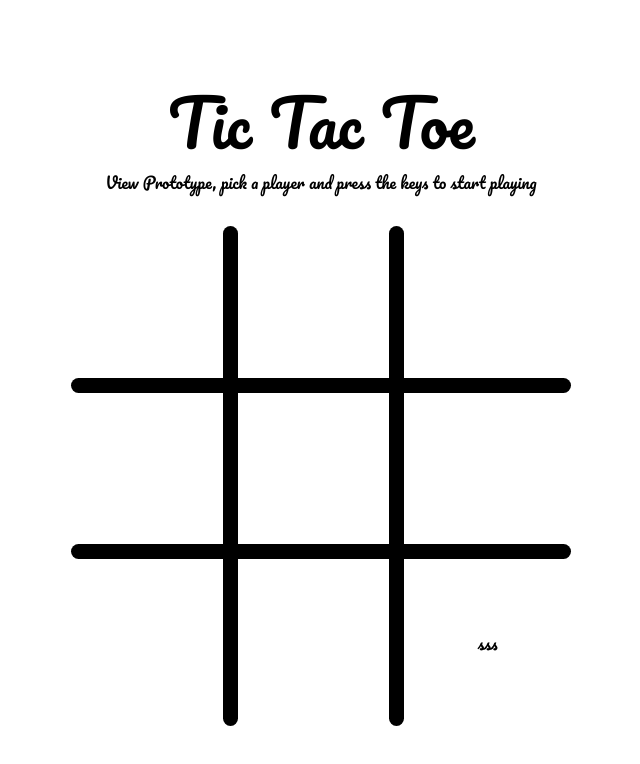
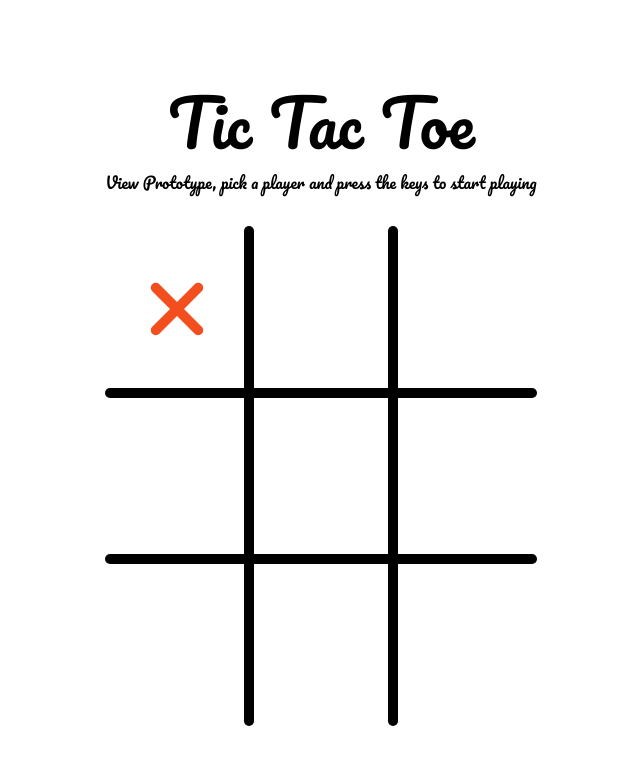
Before and after one commit to DoYouLikeMe/Tic-Tac-Toe, a React (Vite) app: page / in a window 1280 px wide. Both pictures are taken after a click on the button 473 px from the left and 306 px from the top of the page. Shown: the top 764 px of the page, without its empty margins (319-959 px from the left). Built offline with nearby package versions, Linux system fonts and the light colour scheme.

Commit message:
fix: styles add: basic logic

```diff
--- a/src/App.css
+++ b/src/App.css
@@ -16,57 +16,55 @@
 
 .gameboard {
   max-height: 500px;
-  table-layout: fixed;
-
-  height: 100%;
-  max-width: 500px;
+  display: grid;
   width: 100%;
-  border-collapse: collapse;
+  grid-template-columns: 1fr 1fr 1fr;
+  height: 500px;
 }
 
-.gameboard__row {
+.gameboard__column {
+  display: grid;
   position: relative;
+  grid-auto-rows: 1fr;
 }
 
-.gameboard__row:after {
-  left: 0;
-  bottom: 0;
+.gameboard__column:after {
   content: "";
-  width: 100%;
+  display: block;
+  right: -5px;
+  top: 0;
+  width: 10px;
   position: absolute;
-  height: 15px;
-  background-color: #000;
-  border-radius: 15px;
-}
-.gameboard__cell {
-  position: relative;
-  width: 100%;
-}
-.gameboard__cell::before {
-  display: block;
-  right: 0;
-  bottom: 0;
-  content: "";
-  width: 15px;
-  position: absolute;
+  background-color: black;
   height: 100%;
-  background-color: #000;
+  border-radius: 5px;
 }
 
-.gameboard__cell:last-child::before {
+.gameboard__column:last-child:after {
   display: none;
 }
 
-.gameboard__row:first-child .gameboard__cell::before {
-  border-radius: 15px;
+.gameboard__cell {
+  position: relative;
+  display: flex;
+  align-items: center;
+  justify-content: center;
 }
 
-.gameboard__row:last-child .gameboard__cell::before {
-  border-bottom-left-radius: 15px;
-  border-bottom-right-radius: 15px;
+.gameboard__cell::before {
+  content: "";
+  display: block;
+  background-color: black;
+  height: 10px;
+  width: 100%;
+  position: absolute;
+  bottom: -5px;
+  box-sizing: border-box;
+
+  border-radius: 5px;
 }
 
-.gameboard__row:last-child::after {
+.gameboard__cell:nth-child(3)::before {
   display: none;
 }
 
@@ -74,7 +72,51 @@
   border: none;
   background-color: transparent;
   padding: 0;
-  font-size: 5em;
+  font-size: 0;
   width: 100%;
   height: 100%;
+  position: absolute;
+  top: 0;
+  left: 0;
+  cursor: pointer;
+  display: flex;
 }
+
+.xSymbol,
+.oSymbol {
+  max-width: 90px;
+  width: 50px;
+  display: flex;
+  max-height: 90px;
+  height: 50px;
+  font-size: 0;
+  position: absolute;
+  top: 50%;
+  transform: translate(-50%, -50%);
+  left: 50%;
+}
+.oSymbol {
+  border: 10px solid #27aaff;
+  font-size: 0;
+  position: absolute;
+  border-radius: 50%;
+}
+
+.xSymbol {
+  max-width: 10px;
+  height: 70px;
+  background-color: #f24e1e;
+  transform: translate(-50%, -50%) rotate(45deg);
+  border-radius: 15px;
+}
+
+.xSymbol::after {
+  position: absolute;
+  content: "";
+  display: block;
+  width: 100%;
+  border-radius: 15px;
+  height: 100%;
+  transform: rotate(90deg);
+  background-color: #f24e1e;
+}
--- a/src/App.jsx
+++ b/src/App.jsx
@@ -1,12 +1,52 @@
 import "./App.css";
 import Header from "./components/Header";
 import GameField from "./components/GameField";
+import {useState} from "react";
+import gameBoard from "./components/GameField";
+
+let gameBoardData = [
+  [null, null, null],
+  [null, null, null],
+  [null, null, null],
+];
 
 function App() {
+  const [gameTurns, setGameTurns] = useState([]);
+  const [players, setPlayers] = useState({
+    firstPlayer: {
+      playerName: "Player 1",
+      playerSimbol: "X",
+    },
+    secondPlayer: {
+      playerName: "Player 1",
+      playerSimbol: "O",
+    },
+  });
+  const [currentPlayer, setCurrentPlayer] = useState("X");
+
+  const handleGameTurns = (rowIndex, colIndex) => {
+    setGameTurns((prevState) => {
+      const updateTurns = [
+        {
+          moveBy: currentPlayer,
+          row: rowIndex,
+          col: colIndex,
+          ...prevState,
+        },
+      ];
+
+      gameBoardData[updateTurns[0].row][updateTurns[0].col] = currentPlayer;
+      setCurrentPlayer((curentPlayer) => {
+        return curentPlayer === "X" ? "O" : "X";
+      });
+      return updateTurns;
+    });
+  };
+
   return (
     <>
       <Header />
-      <GameField />
+      <GameField handleGameTurns={handleGameTurns} gameBoard={gameBoardData} />
     </>
   );
 }
--- a/src/components/GameField.jsx
+++ b/src/components/GameField.jsx
@@ -1,25 +1,27 @@
-const initialState = [
-  [null, null, null],
-  [null, null, null],
-  [null, null, "sss"],
-];
+export default function gameBoard({gameBoard, handleGameTurns}) {
+  const oSymbol = <span className="oSymbol">O</span>;
+  const xSymbol = <span className="xSymbol">X</span>;
 
-export default function gameBoard() {
   return (
-    <table className="gameboard">
-      {initialState.map((row, rowIndex) => (
-        <tr className="gameboard__row" key={rowIndex}>
+    <div className="gameboard">
+      {gameBoard.map((row, rowIndex) => (
+        <div className="gameboard__column" key={rowIndex}>
           {row.map((dataCell, dataCellIndex) => (
-            <td key={dataCellIndex} className="gameboard__cell">
+            <div key={dataCellIndex} className="gameboard__cell">
               {dataCell === null ? (
-                <button className="gameboard__button">{dataCell}</button>
+                <button
+                  onClick={() => handleGameTurns(rowIndex, dataCellIndex)}
+                  className="gameboard__button"
+                ></button>
+              ) : dataCell === "X" ? (
+                xSymbol
               ) : (
-                dataCell
+                oSymbol
               )}
-            </td>
+            </div>
           ))}
-        </tr>
+        </div>
       ))}
-    </table>
+    </div>
   );
 }
--- a/src/main.jsx
+++ b/src/main.jsx
@@ -1,10 +1,6 @@
-import { StrictMode } from 'react'
-import { createRoot } from 'react-dom/client'
-import App from './App.jsx'
-import './index.css'
+import {StrictMode} from "react";
+import {createRoot} from "react-dom/client";
+import App from "./App.jsx";
+import "./index.css";
 
-createRoot(document.getElementById('root')).render(
-  <StrictMode>
-    <App />
-  </StrictMode>,
-)
+createRoot(document.getElementById("root")).render(<App />);
```
